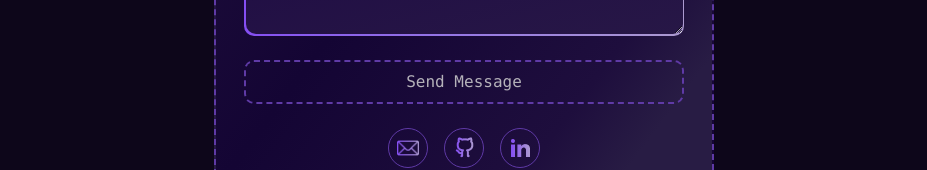
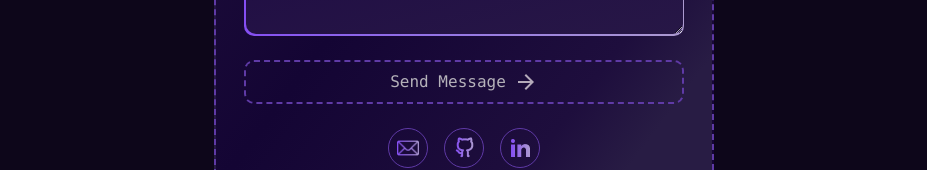
Before and after one commit to Marcussyl/marcussyl.github.io, a React (Vite) app: page / in a window 1280 px wide. Shown: the part 3349-3519 px from the top of the page, without its empty margins (176-1103 px from the left). Built offline with nearby package versions, Linux system fonts and the light colour scheme.

Commit message:
feat: Add new send icon for message button in Contacts section

```diff
--- a/src/sections/Contacts.jsx
+++ b/src/sections/Contacts.jsx
@@ -227,10 +227,10 @@ export const Contacts = () => {
             >
               <div className="inner border-main-purple text-grayish-white flex !cursor-pointer items-center justify-center gap-2 rounded-[10px] border-2 border-dashed p-2">
                 {"Send Message"}
-                {/* <img
-                  src="/assets/send.svg"
-                  alt="plane icon"
-                /> */}
+                <img
+                  src="/assets/send-white.svg"
+                  alt="right arrow icon"
+                />
               </div>
             </motion.button>
             {/* Show email send state message */}
```
Also changed, not shown: public/assets/send-white.svg (added).
